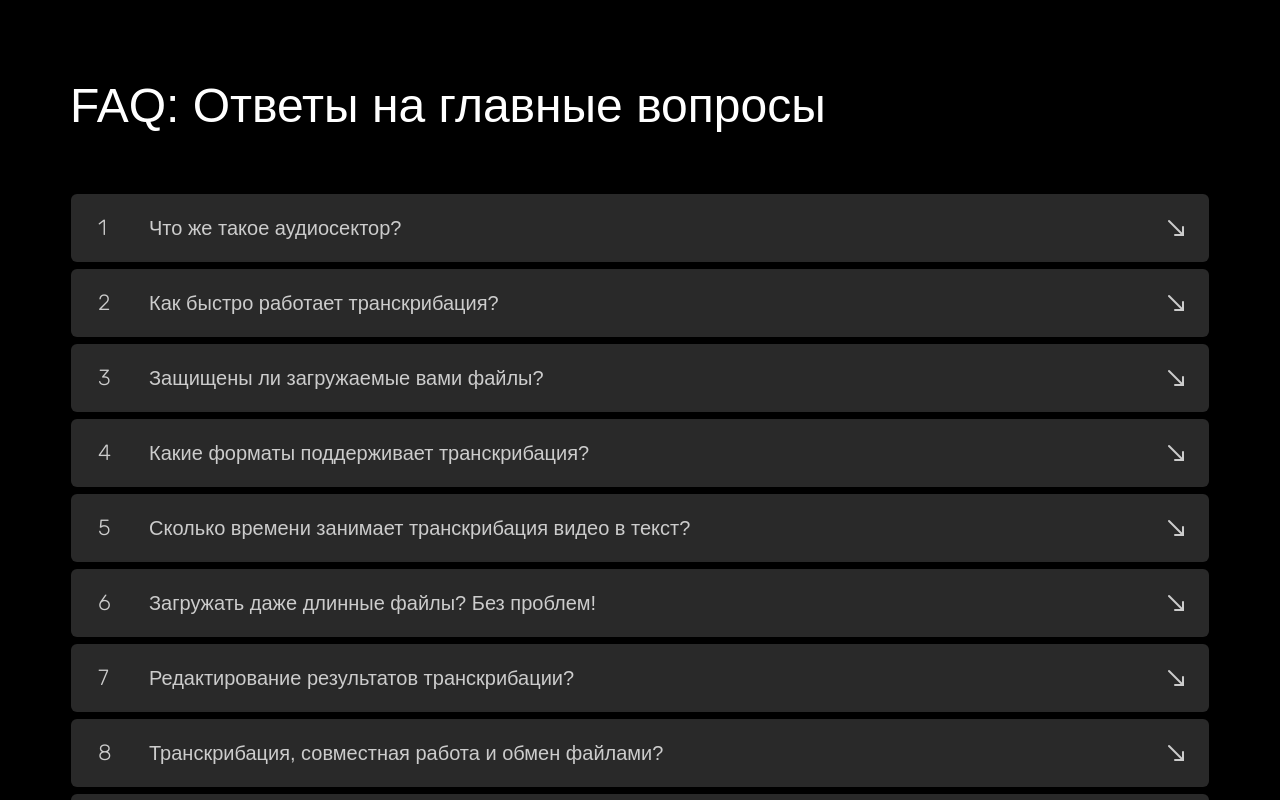
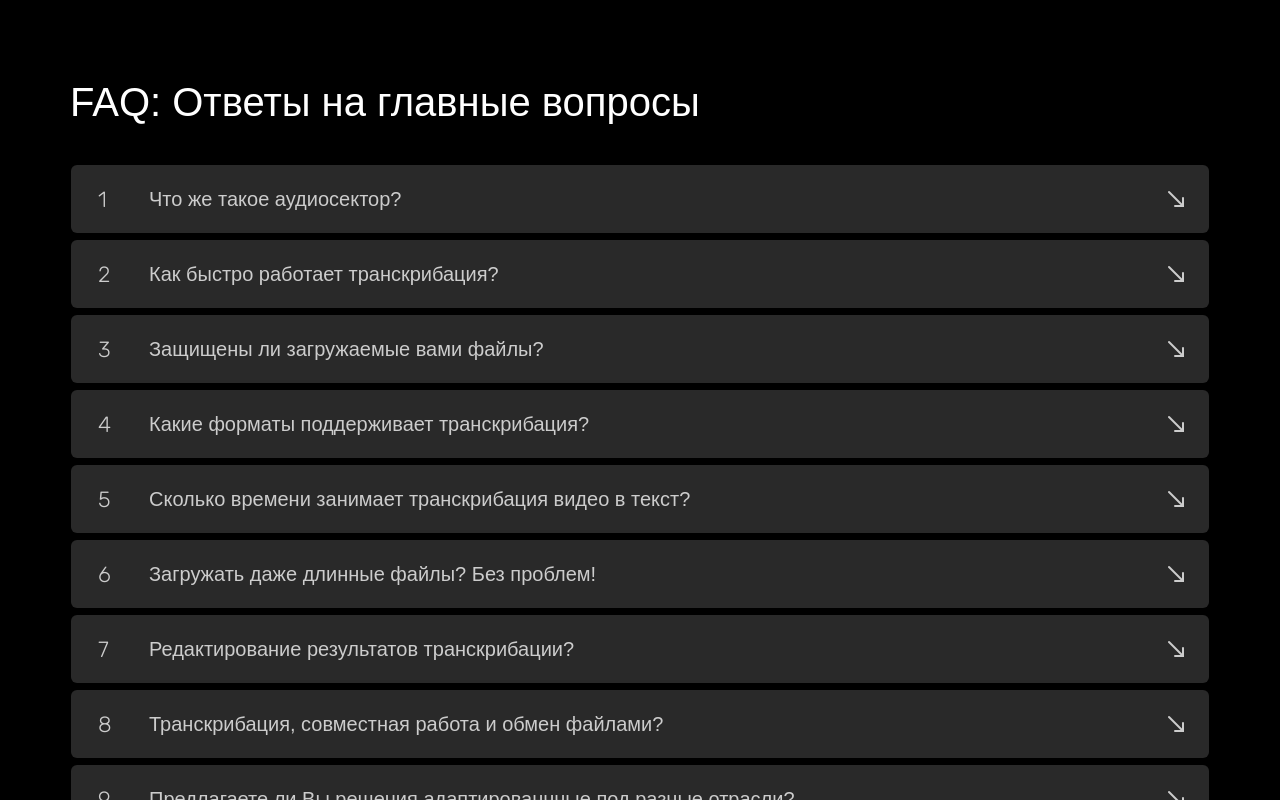
Before and after one commit to Abdujamil/faq-section, a Next.js app: page / in a window 1280 px wide. Shown: the top 800 px of the page. Built offline with nearby package versions, Linux system fonts and the light colour scheme.

Commit message:
title size refactor

```diff
--- a/src/app/page.tsx
+++ b/src/app/page.tsx
@@ -29,7 +29,7 @@ const Home: React.FC = () => {
             <div className={`${styles.page} block h-full`}>
                 <main
                     className={`${styles.main} w-full max-w-[1160px] h-full mx-auto py-[80px] pr-[10px] pl-[10px] flex flex-col`}>
-                    <h2 className={`${styles.title} mb-[60px] font-normal leading-[110%] text-[48px] text-[#FFFFFF]`}>FAQ: Ответы на
+                    <h2 className={`${styles.title} mb-[40px] font-normal leading-[110%] text-[40px] text-[#FFFFFF]`}>FAQ: Ответы на
                         главные
                         вопросы</h2>
                     {/*<div>*/}
```
